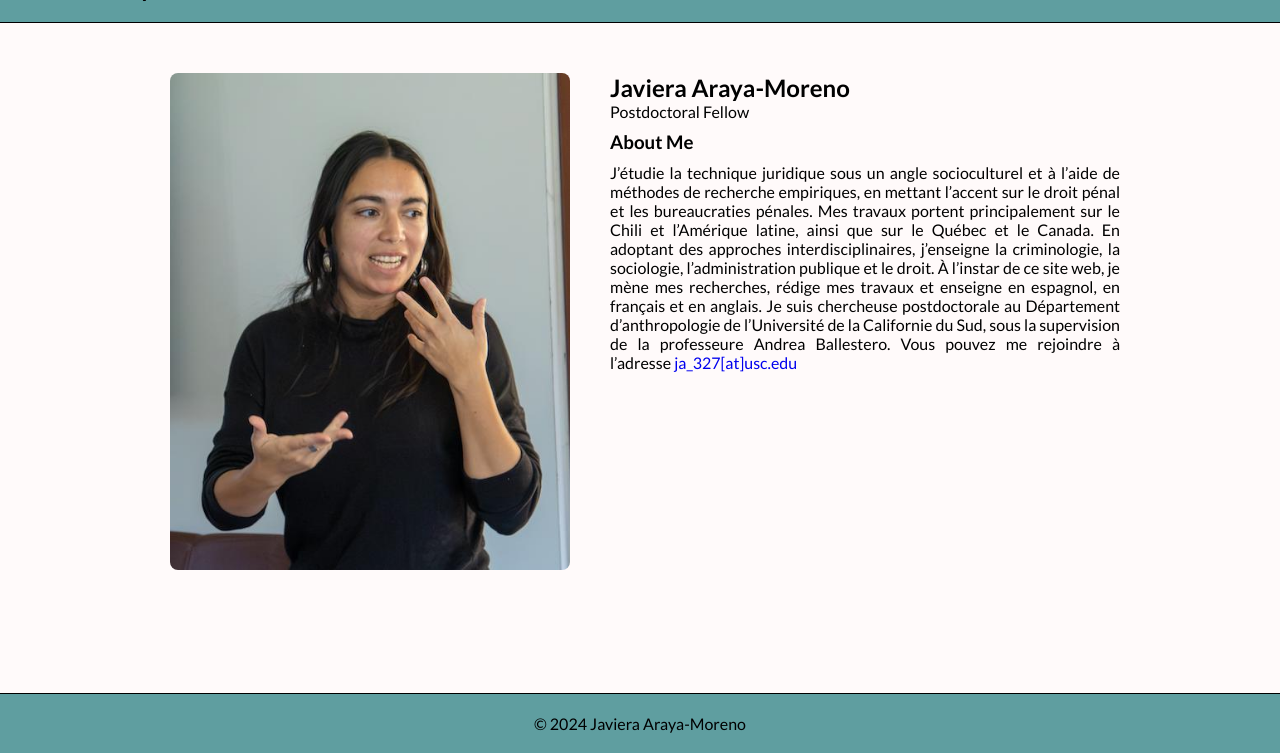
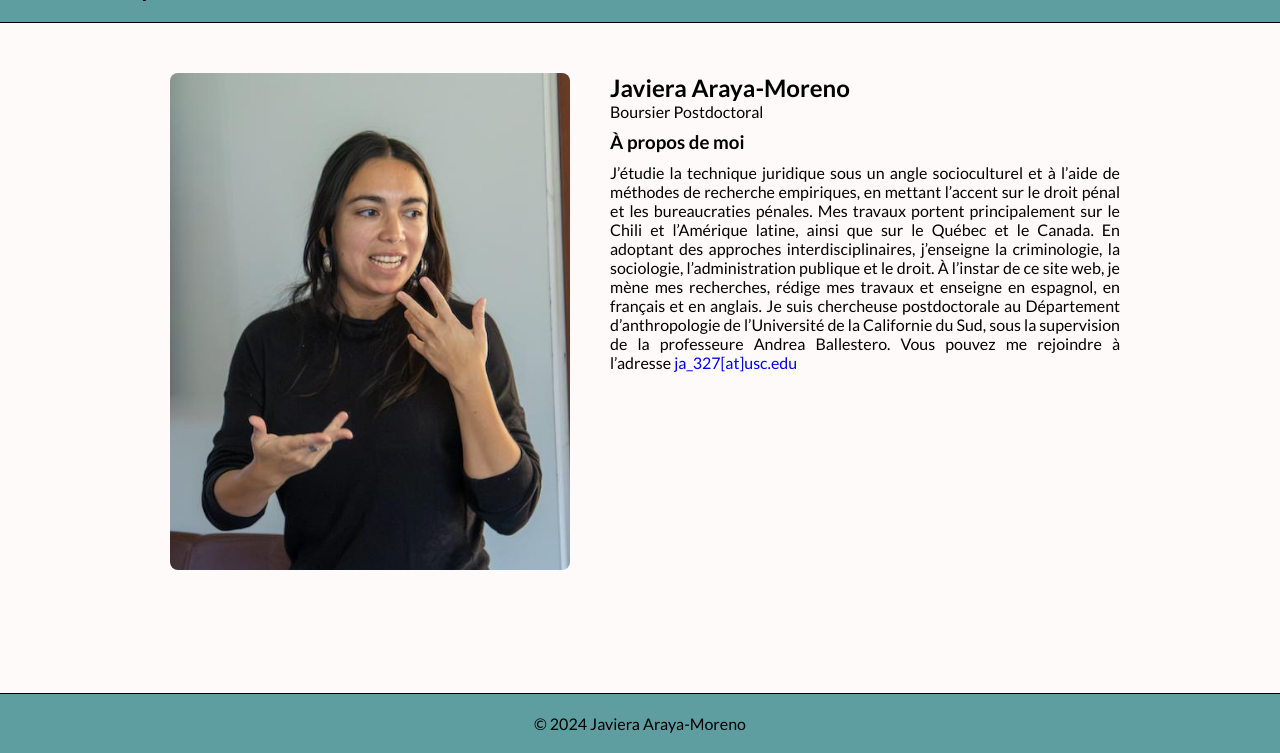
Before and after one commit to threalten1987/web_academica, a plain HTML site: page index_fr.html in a window 1280 px wide. Shown: the part 47-800 px from the top of the page. Drawn offline with Linux system fonts and the light colour scheme; a web font is replaced by a local one.

Commit message:
fix: update French bio section for accuracy and clarity

```diff
--- a/index_fr.html
+++ b/index_fr.html
@@ -61,9 +61,9 @@
       <div class="bio-wrap">
         <h2 class="hero-title">Javiera Araya-Moreno</h2>
         <p class="role">
-          Postdoctoral Fellow
+          Boursier Postdoctoral
         </p>
-        <h3 class="about-me-title">About Me</h3>
+        <h3 class="about-me-title">À propos de moi</h3>
         <p class="bio">
          J’étudie la technique juridique sous un angle socioculturel et à l’aide de méthodes de recherche empiriques, en mettant l’accent sur le droit pénal et les bureaucraties pénales. Mes travaux portent principalement sur le Chili et l’Amérique latine, ainsi que sur le Québec et le Canada. En adoptant des approches interdisciplinaires, j’enseigne la criminologie, la sociologie, l’administration publique et le droit. À l’instar de ce site web, je mène mes recherches, rédige mes travaux et enseigne en espagnol, en français et en anglais. Je suis chercheuse postdoctorale au Département d’anthropologie de l’Université de la Californie du Sud, sous la supervision de la professeure Andrea Ballestero. Vous pouvez me rejoindre à l’adresse <a href="mailto:ja_327@usc.edu" target="_blank">ja_327[at]usc.edu</a>
         </p>
```
